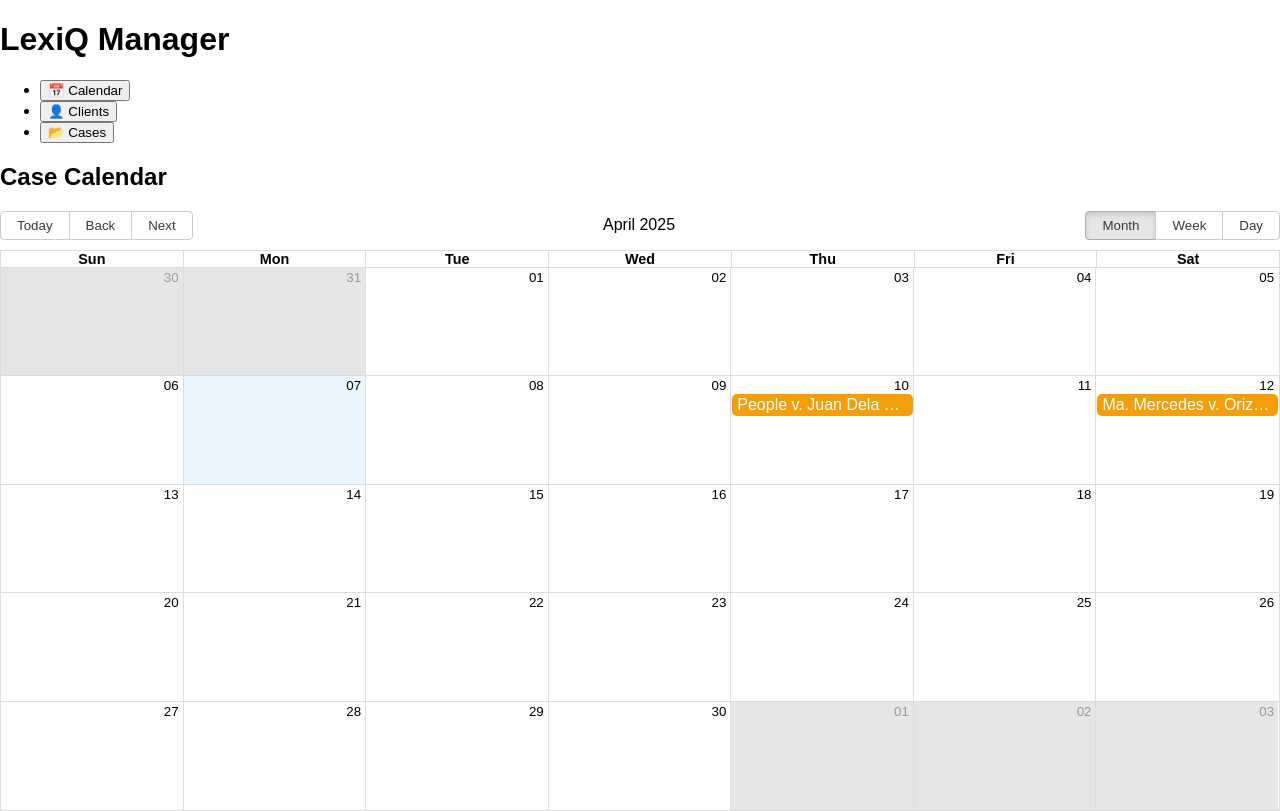
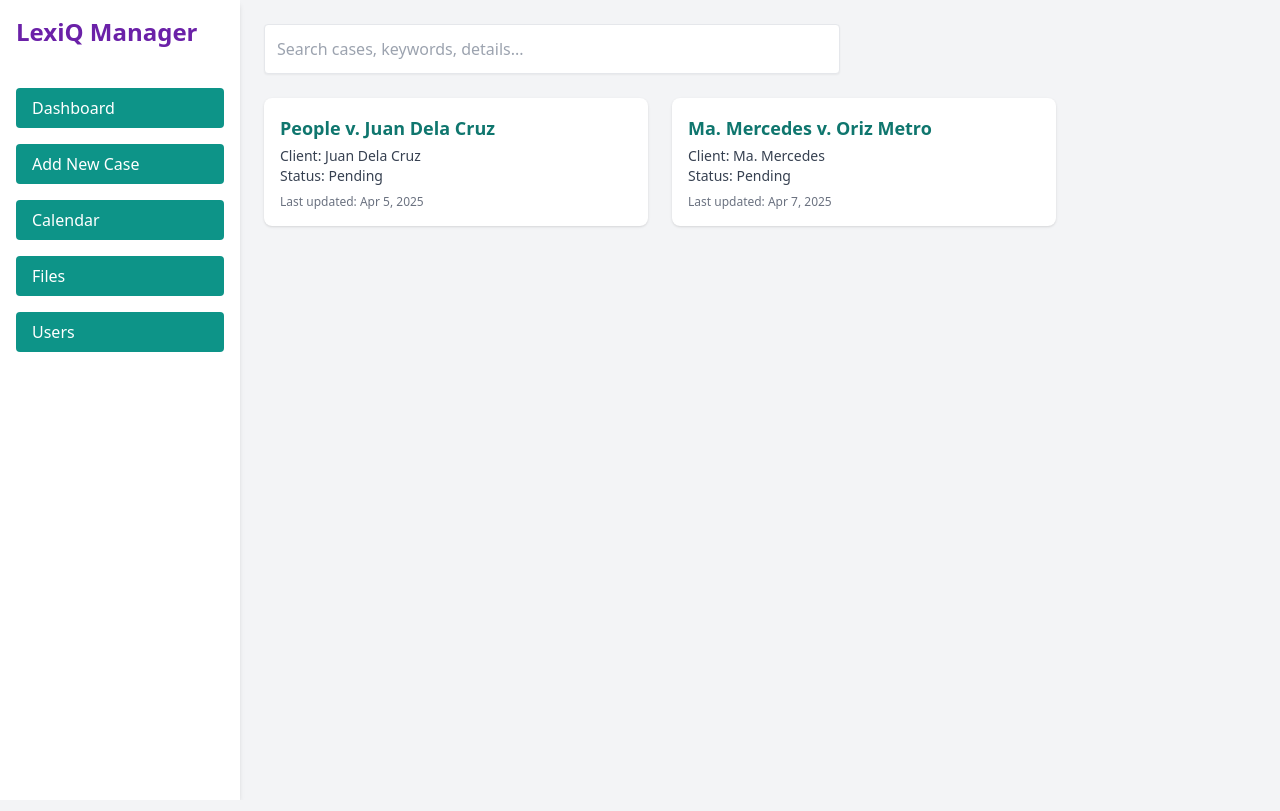
Before and after one commit to MJMorales1988/lexiq-case-manager, a React (Create React App) app: page / in a window 1280 px wide. Built offline with nearby package versions, Linux system fonts and the light colour scheme.

Commit message:
Update 2.37 PM

```diff
--- a/src/App.js
+++ b/src/App.js
@@ -1,28 +1,23 @@
 
 import React, { useState } from "react";
 import Sidebar from "./components/Sidebar";
-import CaseCalendar from "./views/CaseCalendar";
+import Dashboard from "./views/Dashboard";
 
 function App() {
-  const [activeView, setActiveView] = useState("calendar");
-
-  const renderView = () => {
-    switch (activeView) {
-      case "calendar":
-        return <CaseCalendar />;
-      case "clients":
-        return <div className="p-4">[Clients View Placeholder]</div>;
-      case "cases":
-        return <div className="p-4">[Cases View Placeholder]</div>;
-      default:
-        return <div className="p-4">Select a view from the sidebar</div>;
-    }
-  };
+  const [activeView, setActiveView] = useState("dashboard");
 
   return (
-    <div className="flex h-screen">
+    <div className="flex bg-gray-100 min-h-screen">
       <Sidebar setActiveView={setActiveView} />
-      <main className="flex-1 bg-gray-100 overflow-auto">{renderView()}</main>
+      <main className="flex-1">
+        {activeView === "dashboard" && <Dashboard />}
+        {activeView !== "dashboard" && (
+          <div className="p-6">
+            <h2 className="text-xl font-bold capitalize">{activeView} View</h2>
+            <p>This view is under construction.</p>
+          </div>
+        )}
+      </main>
     </div>
   );
 }
--- /dev/null
+++ b/src/components/CaseCard.js
@@ -0,0 +1,15 @@
+
+import React from "react";
+
+const CaseCard = ({ title, client, status, updatedAt }) => {
+  return (
+    <div className="bg-white shadow p-4 rounded-lg w-full max-w-sm">
+      <h3 className="text-lg font-semibold text-teal-700 mb-1">{title}</h3>
+      <p className="text-sm text-gray-700">Client: {client}</p>
+      <p className="text-sm text-gray-700">Status: {status}</p>
+      <p className="text-xs text-gray-500 mt-2">Last updated: {updatedAt}</p>
+    </div>
+  );
+};
+
+export default CaseCard;
--- a/src/components/Sidebar.js
+++ b/src/components/Sidebar.js
@@ -2,35 +2,26 @@
 import React from "react";
 
 const Sidebar = ({ setActiveView }) => {
+  const menu = [
+    { label: "Dashboard", view: "dashboard" },
+    { label: "Add New Case", view: "add" },
+    { label: "Calendar", view: "calendar" },
+    { label: "Files", view: "files" },
+    { label: "Users", view: "users" }
+  ];
+
   return (
-    <div className="w-64 bg-gray-900 text-white p-4">
-      <h1 className="text-xl font-bold mb-6">LexiQ Manager</h1>
-      <ul className="space-y-2">
-        <li>
-          <button
-            onClick={() => setActiveView("calendar")}
-            className="w-full text-left px-4 py-2 rounded hover:bg-gray-700"
-          >
-            📅 Calendar
-          </button>
-        </li>
-        <li>
-          <button
-            onClick={() => setActiveView("clients")}
-            className="w-full text-left px-4 py-2 rounded hover:bg-gray-700"
-          >
-            👤 Clients
-          </button>
-        </li>
-        <li>
-          <button
-            onClick={() => setActiveView("cases")}
-            className="w-full text-left px-4 py-2 rounded hover:bg-gray-700"
-          >
-            📂 Cases
-          </button>
-        </li>
-      </ul>
+    <div className="w-60 min-h-screen bg-white shadow-md p-4 space-y-4">
+      <h1 className="text-2xl font-bold text-purple-800 mb-6">LexiQ Manager</h1>
+      {menu.map(({ label, view }) => (
+        <button
+          key={view}
+          onClick={() => setActiveView(view)}
+          className="w-full text-left px-4 py-2 bg-teal-600 text-white rounded hover:bg-teal-700"
+        >
+          {label}
+        </button>
+      ))}
     </div>
   );
 };
--- a/src/index.css
+++ b/src/index.css
@@ -1 +1,8 @@
-body { margin: 0; font-family: sans-serif; }
+
+@tailwind base;
+@tailwind components;
+@tailwind utilities;
+
+body {
+  @apply bg-gray-100 text-gray-900;
+}
--- a/src/index.js
+++ b/src/index.js
@@ -1,8 +1,8 @@
 
 import React from "react";
 import ReactDOM from "react-dom/client";
+import "./index.css";
 import App from "./App";
-import "./index.css";
 
 const root = ReactDOM.createRoot(document.getElementById("root"));
 root.render(
--- /dev/null
+++ b/src/views/Dashboard.js
@@ -0,0 +1,37 @@
+
+import React from "react";
+import CaseCard from "../components/CaseCard";
+
+const Dashboard = () => {
+  const sampleCases = [
+    {
+      title: "People v. Juan Dela Cruz",
+      client: "Juan Dela Cruz",
+      status: "Pending",
+      updatedAt: "Apr 5, 2025",
+    },
+    {
+      title: "Ma. Mercedes v. Oriz Metro",
+      client: "Ma. Mercedes",
+      status: "Pending",
+      updatedAt: "Apr 7, 2025",
+    }
+  ];
+
+  return (
+    <div className="p-6 w-full">
+      <input
+        type="text"
+        placeholder="Search cases, keywords, details..."
+        className="w-full max-w-xl mb-6 p-3 border rounded shadow-sm"
+      />
+      <div className="flex flex-wrap gap-6">
+        {sampleCases.map((c, i) => (
+          <CaseCard key={i} {...c} />
+        ))}
+      </div>
+    </div>
+  );
+};
+
+export default Dashboard;
--- a/tailwind.config.js
+++ b/tailwind.config.js
@@ -1,7 +1,6 @@
+
 module.exports = {
-  content: [
-    "./src/**/*.{js,jsx,ts,tsx}",
-  ],
+  content: ["./src/**/*.{js,jsx,ts,tsx}"],
   theme: {
     extend: {},
   },
```
Also changed, not shown: package.json (+4 -3 lines), 2 other files (tests, documents, lock files or other folders).
